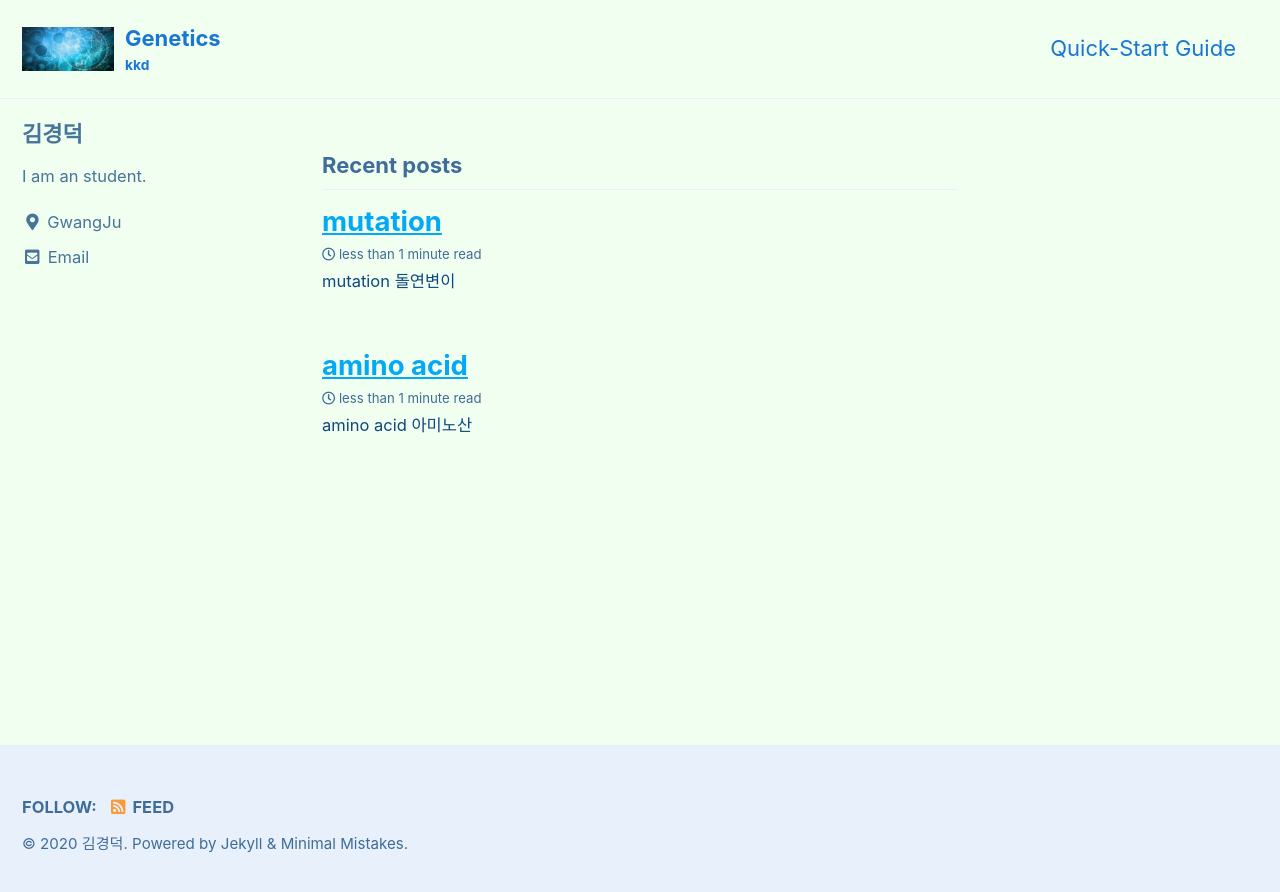
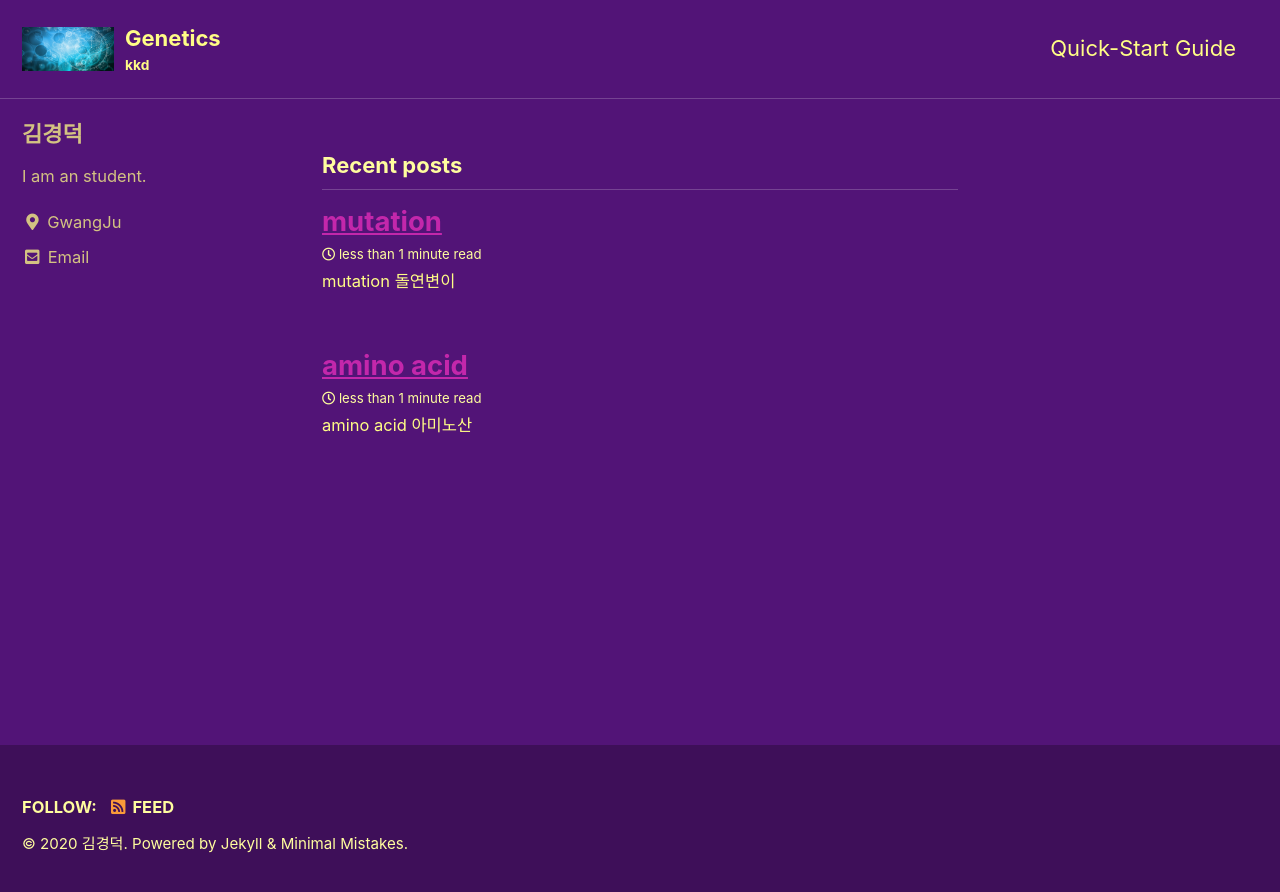
Before and after one commit to KIM-GyeongDeok/KIM-GyeongDeok.github.io, a Jekyll site: the page built from index.html, in a window 1280 px wide. Shown: the top 892 px of the page. Built offline with Jekyll 4.4.1, drawn with Linux system fonts in a browser that asks for light colours; cached includes are drawn as plain includes; the list of posts is cut into pages by our own code.

Commit message:
Update _config.yml

```diff
--- a/_config.yml
+++ b/_config.yml
@@ -12,7 +12,7 @@
 
 # theme                  : "minimal-mistakes-jekyll"
 # remote_theme           : "mmistakes/minimal-mistakes"
-minimal_mistakes_skin    : "aqua" # "default", "air", "aqua", "contrast", "dark", "dirt", "neon", "mint", "plum", "sunrise"
+minimal_mistakes_skin    : "plum" # "default", "air", "aqua", "contrast", "dark", "dirt", "neon", "mint", "plum", "sunrise"
 
 # Site Settings
 locale                   : "en-US"
```
